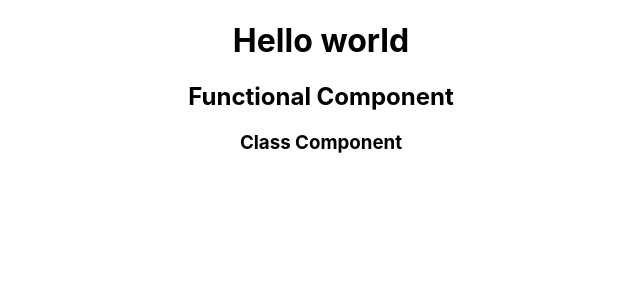
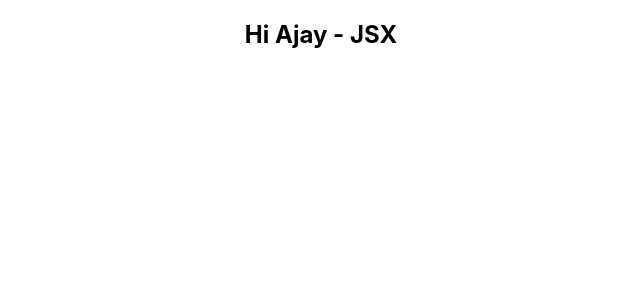
Before and after one commit to ajaykumar-bg/react-hello-world, a React (Create React App) app: page / in a window 1280 px wide. Shown: the top 300 px of the page, without its empty margins (319-959 px from the left). Built offline with nearby package versions, Linux system fonts and the light colour scheme.

Commit message:
React with and without JSX

```diff
--- a/src/App.js
+++ b/src/App.js
@@ -3,13 +3,15 @@ import './App.css';
 
 import Greet from './components/Greet';
 import Welcome from './components/Welcome';
+import Hello from './components/Hello';
 
 function App() {
   return (
     <div className="App">
-      <h1> Hello world </h1>
-      <Greet />
-      <Welcome />
+      {/* <h1> Hello world </h1> */}
+      {/* <Greet /> */}
+      {/* <Welcome /> */}
+      <Hello />
     </div>
   );
 }
--- /dev/null
+++ b/src/components/Hello.js
@@ -0,0 +1,14 @@
+import React from 'react';
+
+const Hello = () => {
+    // with JSX
+    return (
+        <div>
+            <h2>Hi Ajay - JSX</h2>
+        </div>
+    )
+    // Without JSX
+    // return React.createElement('div', null, React.createElement('h2', null, 'Hi Ajay - JSX'));
+}
+
+export default Hello;
```
